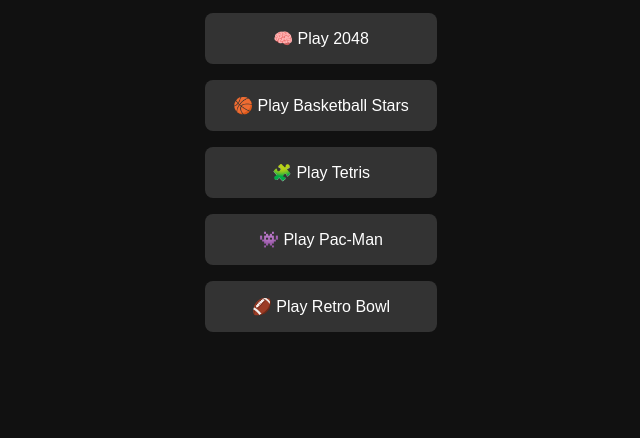
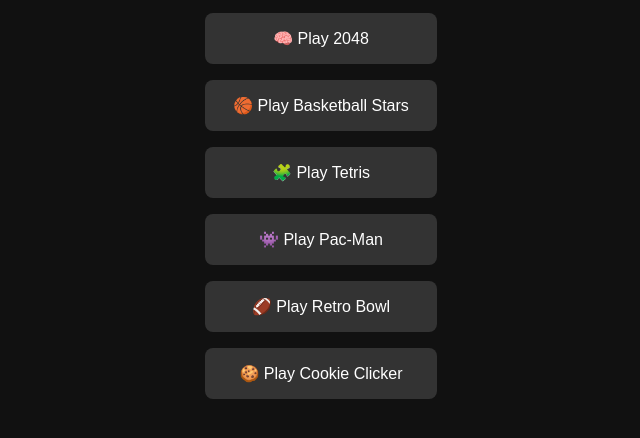
Before and after one commit to Alphaedmund/Game-Hub, a plain HTML site: page index.html in a window 1280 px wide. Shown: the part 144-582 px from the top of the page, without its empty margins (319-959 px from the left). Drawn offline with Linux system fonts and the light colour scheme.

Commit message:
Update index.html

```diff
--- a/index.html
+++ b/index.html
@@ -35,6 +35,8 @@
   <a class="game-link" href="games/tetris/index.html">🧩 Play Tetris</a>
   <a class="game-link" href="games/pacman/index.html">👾 Play Pac-Man</a>
   <a class="game-link" href="games/retro-bowl/index.html">🏈 Play Retro Bowl</a>
+  <a class="game-link" href="games/cookie-clicker/index.html">🍪 Play Cookie Clicker</a>
+
 
 
 
```
